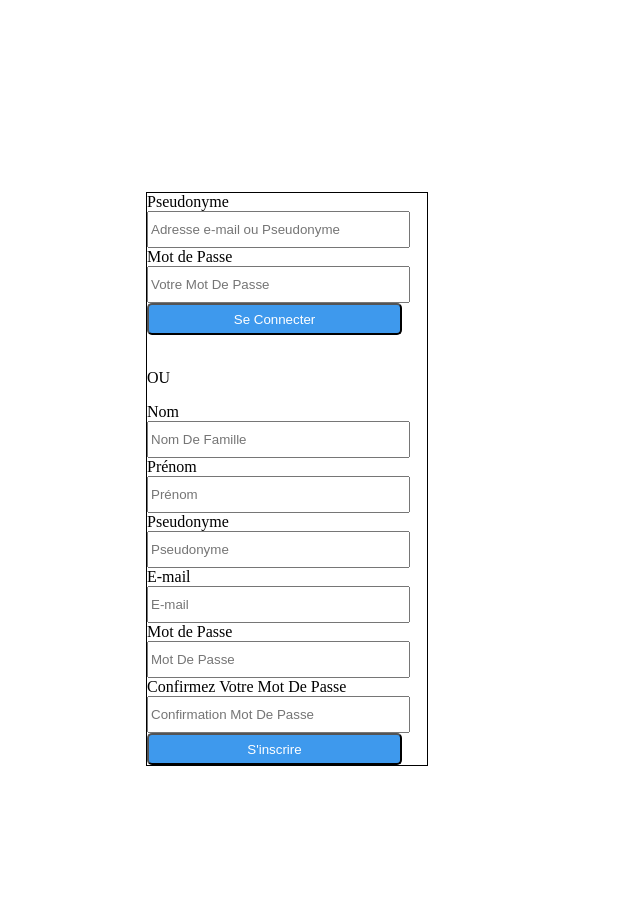
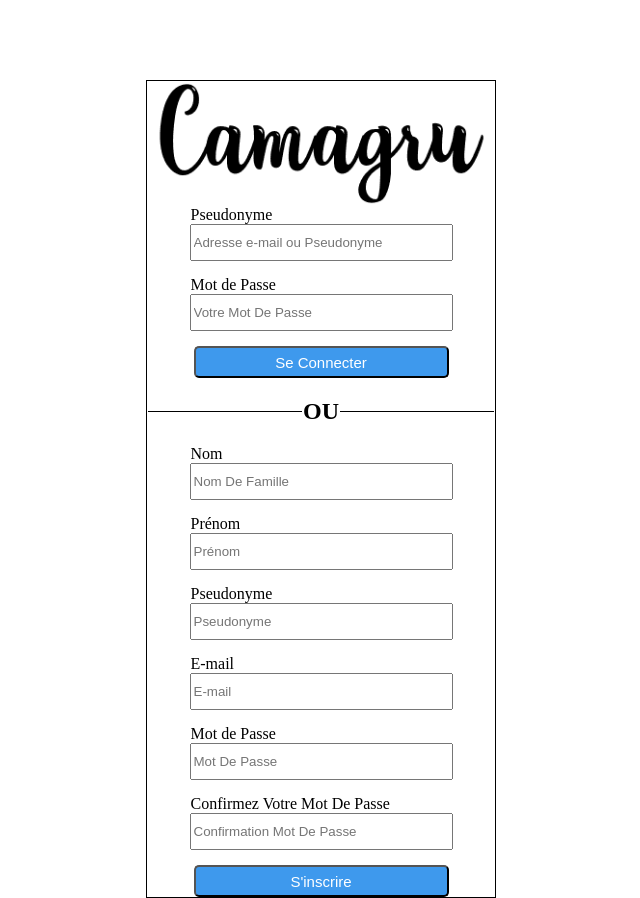
Before and after one commit to MoAlGaTo/Camagru, a PHP site: page /View/form.php in a window 1280 px wide. Shown: the whole page, without its empty margins (494-1134 px from the left). Before the commit the page ends 766 px from the top, so only its background shows below. Run offline with PHP 8.4, Linux system fonts and the light colour scheme.

Commit message:
formulaire, hr...

```diff
--- a/Public/style_form.css
+++ b/Public/style_form.css
@@ -17,22 +17,29 @@ body {
     margin: 0;
 }
 
+.formsignup label,
+input,
+button {
+    display: block;
+    margin: auto;
+}
+
+
+/* Cadre du formulaire*/
+
 #form {
-    width: 280px;
     display: flex;
     flex-direction: column;
+    width: 348px;
     border: 1px solid black;
     margin-left: 50%;
-    margin-top: 15%;
-}
-
-#form form {
-    width: 450px;
+    margin-top: 80px;
 }
 
 input {
     height: 31px;
     width: 255px;
+    margin-bottom: 15px;
 }
 
 .button {
@@ -41,4 +48,26 @@ input {
     background-color: #3E99ED;
     border-radius: 5px;
     color: white;
+    font-size: 15px;
 }
+
+.formsignup label {
+    width: 261px;
+}
+
+.hr {
+    align-items: center;
+    display: flex;
+    text-align: center;
+}
+
+.hr::before,
+.hr::after {
+    border-top: 1px solid;
+    content: "";
+    flex: 1;
+    margin: .05em;
+}
+
+
+/*https://www.matthecat.com/centrer-du-texte-dans-un-hr.html*/
--- a/View/form.php
+++ b/View/form.php
@@ -3,44 +3,38 @@ require("../Controller/form_verif.php") ?>
 
 
 <section id="form">
-    <form method="POST" action="">
-        <label for="pseudo_mail">Pseudonyme</label><br />
+    <img src="../public/camagru_logo.png">
+    <form class="formsignup" method="POST" action="">
+        <label for="pseudo_mail">Pseudonyme</label>
         <input type="text" name="pseudo_mail" id="pseudo_mail" placeholder="Adresse e-mail ou Pseudonyme" size="35"
             maxlength="15" />
-        <br />
-        <label for="password_user">Mot de Passe</label><br />
+        <label for="password_user">Mot de Passe</label>
         <input type="text" name="password_user" id="password_user" placeholder="Votre Mot De Passe" size="35"
             maxlength="15" />
-        <br />
         <button class="button">Se Connecter</button>
     </form>
-    <br />
-    <p class="ou">OU</p>
-    <form method="POST" action="">
-        <label for="lastname">Nom</label><br />
+    <div class="ou">
+    <h1 class="hr">OU</h1>
+</div>
+    <form class="formsignup" method="POST" action="">
+        <label for="lastname">Nom</label>
         <input type="text" name="lastname" id="lastname" placeholder="Nom De Famille" size="35" maxlength="35"/>
-        <br />
-        <label for="firstname">Prénom</label><br />
+        <label for="firstname">Prénom</label>
         <input type="text" name="firstname" id="firstname"
             placeholder="Prénom" size="35" maxlength="35"/>
-        <br />
-        <label for="pseudonym">Pseudonyme</label><br />
+        <label for="pseudonym">Pseudonyme</label>
         <input type="text" name="pseudonym" id="pseudonym"
             placeholder="Pseudonyme" size="35" maxlength="15">
-        <br />
-        <label for="email">E-mail</label><br />
+        <label for="email">E-mail</label>
         <input type="text" name="email" id="email" placeholder="E-mail" size="35"
             maxlength="50">
-        <br />
-        <label for="password">Mot de Passe</label><br />
+        <label for="password">Mot de Passe</label>
         <input type="text" name="password" id="password"
             placeholder="Mot De Passe" size="35" maxlength="15">
-        <br />
-        <label for="password_confirm">Confirmez Votre Mot De Passe</label><br />
+        <label for="password_confirm">Confirmez Votre Mot De Passe</label>
         <input type="text"
             name="password_confirm" id="password_confirm" placeholder="Confirmation Mot De Passe" size="35"
             maxlength="15">
-        <br />
         <button class="button">S'inscrire</button>
     </form>
 </section>
```
Also changed, not shown: Public/camagru_logo.png (added), 1 other file.
